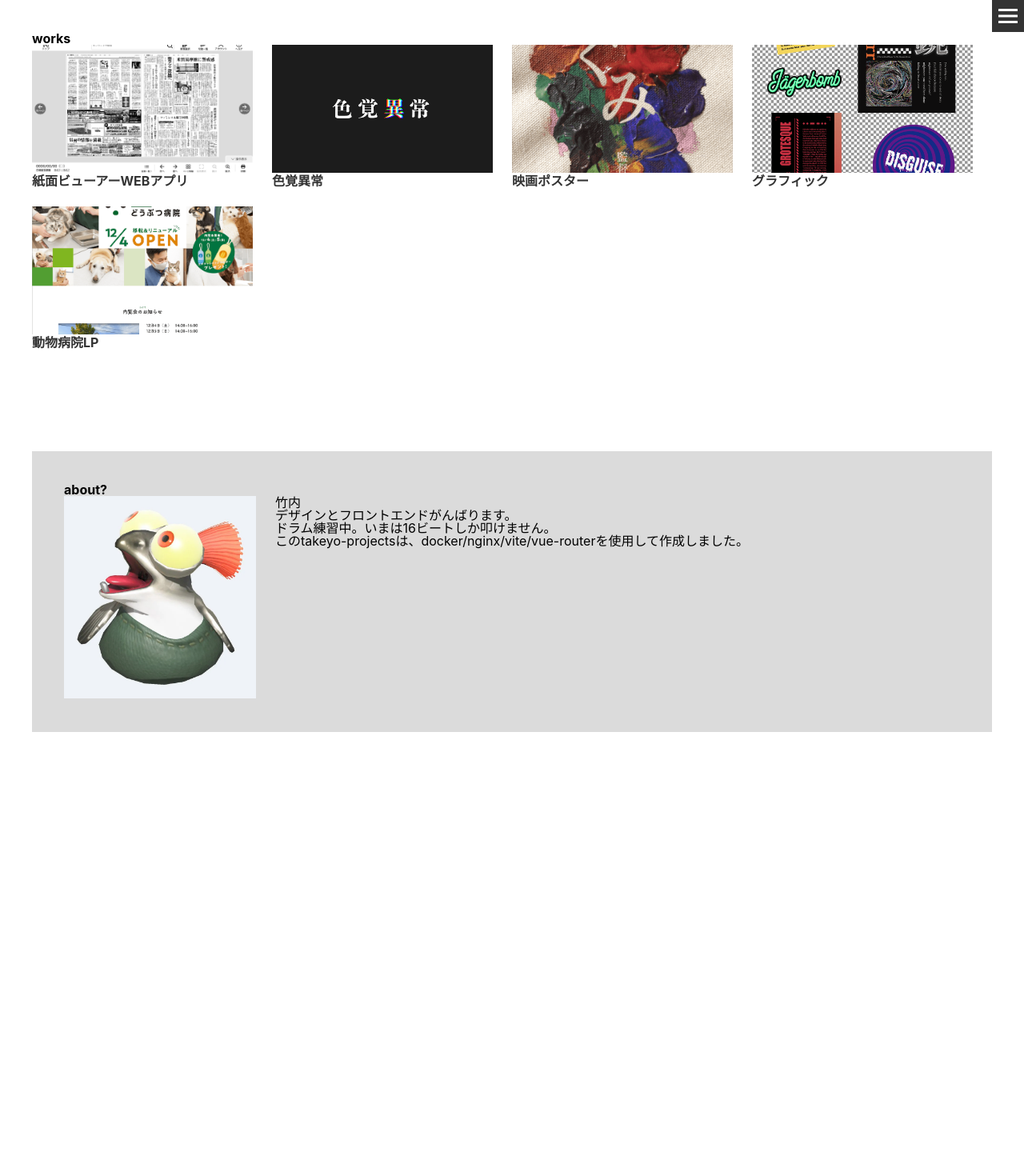
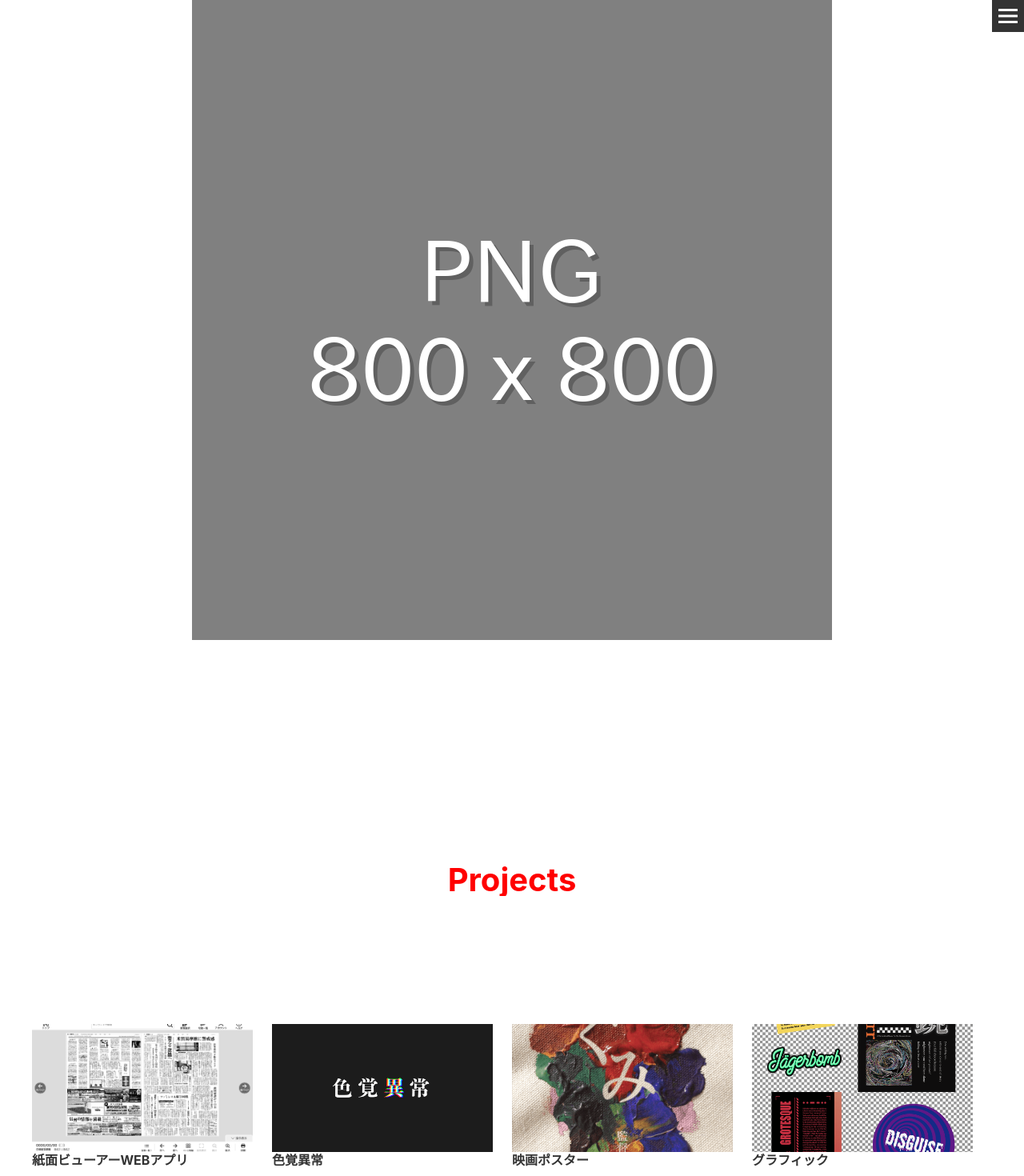
Before and after one commit to takeyodesu/takeyo-projects, a Vue app in the folder takeyo/: page / in a window 1280 px wide. Shown: the top 1470 px of the page at 80% size. Before the commit the page ends 915 px from the top, so only its background shows below. Built offline with nearby package versions, Linux system fonts and the light colour scheme.

Commit message:
IntersectionObserver-animation

```diff
--- a/takeyo/package.json
+++ b/takeyo/package.json
@@ -8,7 +8,7 @@
     "build": "vite build",
     "watch": "BUILD_MODE=watch vite build --watch",
     "preview": "vite preview",
-        "deploy": "vite build --mode=production && gh-pages -d dist"
+    "deploy": "vite build --mode=production && gh-pages -d public"
   },
   "dependencies": {
     "vue": "^3.4.15",
--- a/takeyo/src/App.vue
+++ b/takeyo/src/App.vue
@@ -26,7 +26,7 @@
 
 <script>
 import { RouterLink, RouterView } from "vue-router";
-import { ref, computed } from "vue";
+import { ref, computed, onMounted } from "vue";
 
 export default {
   name: "TopIndex",
@@ -35,12 +35,12 @@ export default {
     RouterView,
   },
   setup() {
-    const showOpenNav = ref(false);
-
+    //image読み込み
     const getImageUrl = (name) => {
       return new URL(`./images/${name}`, import.meta.url).href;
     };
-
+    //HamNav開閉
+    const showOpenNav = ref(false);
     const eventClickOpenNav = () => {
       //true,falseを切り替え
       showOpenNav.value = !showOpenNav.value;
@@ -48,7 +48,6 @@ export default {
     const closeNav = () => {
       showOpenNav.value = false;
     };
-
     return {
       showOpenNav,
       getImageUrl,
--- a/takeyo/src/components/ListItem.vue
+++ b/takeyo/src/components/ListItem.vue
@@ -1,7 +1,8 @@
 <template>
-  <img :src="image" alt="" />
-
-  <div class="p-listItem__title">{{ title }}</div>
+  <div>
+    <img :src="image" alt="" />
+    <div class="p-listItem__title">{{ title }}</div>
+  </div>
 </template>
 
 <script>
--- a/takeyo/src/js/SlideIn.js
+++ b/takeyo/src/js/SlideIn.js
@@ -1,8 +1,7 @@
-// オプション型の定義
 const defaultOptions = {
   root: null,
   rootMargin: "0px",
-  threshold: 0,
+  threshold: 0.1,
 };
 
 const initializeObserveAnimation = (targets, options = {}) => {
@@ -12,10 +11,14 @@ const initializeObserveAnimation = (targets, options = {}) => {
     console.error("initializeObserveAnimation: Target elements are not found.");
     return;
   }
+  console.log(`initializeObserveAnimation: Found ${targetsLength} target(s).`);
 
   const mergedOptions = { ...defaultOptions, ...options };
   const observer = createObserver(mergedOptions, targetsLength);
-  targets.forEach((target) => observer.observe(target));
+  targets.forEach((target) => {
+    console.log("Observing target:", target);
+    observer.observe(target);
+  });
 };
 
 const createObserver = (options, targetsLength) => {
@@ -25,31 +28,21 @@ const createObserver = (options, targetsLength) => {
   const handleObserve = (entries) => {
     entries.forEach((entry) => {
       if (entry.isIntersecting) {
-        // 要素が画面内に入ったら`data-animated`の値を`true`にする
+        console.log(`Element ${entry.target} is intersecting.`);
         entry.target.setAttribute("data-animated", "true");
-        // アニメーションした要素は監視をやめる
+        console.log(`Element ${entry.target} set data-animated to true.`);
         observer.unobserve(entry.target);
         activeCount++;
       }
     });
 
     if (activeCount === targetsLength) {
-      //すべての要素の監視停止
       observer.disconnect();
     }
   };
-  //API使用
+
   observer = new IntersectionObserver(handleObserve, options);
   return observer;
 };
 
-document.addEventListener("DOMContentLoaded", () => {
-  const targetElements = document.querySelectorAll("[data-scroll-animation]");
-
-  const options = {
-    rootMargin: "10% 0px",
-    threshold: 0.5,
-  };
-
-  initializeObserveAnimation(targetElements, options);
-});
+export { initializeObserveAnimation };
--- a/takeyo/src/scss/common.scss
+++ b/takeyo/src/scss/common.scss
@@ -12,3 +12,4 @@
 @use './pages/work';
 @use './utility/utils';
 @use './utility/reset';
+@use './utility/animation';
--- a/takeyo/src/scss/parts/projects/_nav.scss
+++ b/takeyo/src/scss/parts/projects/_nav.scss
@@ -7,6 +7,7 @@
   right: 0;
   display: block;
   overflow-x: scroll;
+  z-index: 1;
   @include module.mixin-mq(pc) {
   }
   .p-navBtnOpen {
--- /dev/null
+++ b/takeyo/src/scss/utility/_animation.scss
@@ -0,0 +1,57 @@
+@use '../foundation/module';
+@use '../foundation/mixin';
+
+[data-scroll-animation] {
+  display: block;
+  inline-size: fit-content;
+  margin-inline: auto;
+}
+
+@media (prefers-reduced-motion: no-preference) and (scripting: enabled) {
+  [data-scroll-animation] {
+    transition-property: var(--property);
+    transition-timing-function: var(--easing);
+
+    &[data-animated="true"]:not(:focus-within) {
+      transition-duration: var(--duration);
+    }
+  }
+}
+/* ======================================================
+// Clip
+// ------------------------------------------------------ */
+
+@media (prefers-reduced-motion: no-preference) and (scripting: enabled) {
+  [data-scroll-animation|="clip"] {
+    --property: clip-path;
+    --easing: cubic-bezier(0.19, 1, 0.22, 1);
+    --duration: 1s;
+    --stating-path: inset(0 100% 0 0);
+    --end-path: inset(0 0 0 0);
+
+    &:not([data-animated="true"]) {
+      clip-path: var(--stating-path);
+    }
+
+    &[data-animated="true"] {
+      clip-path: var(--end-path);
+    }
+  }
+}
+.target-desu {
+  transition: opacity 1s ease, visibility 1s ease;
+  &[aria-hidden="true"] {
+    opacity: 0;
+    visibility: hidden;
+  }
+  &[aria-hidden="false"] {
+    opacity: 1;
+    visibility: visible;
+  }
+}
+
+.u-head {
+  font-size: 40px;
+  margin: 80px 0 160px;
+  color: red;
+}
--- a/takeyo/src/views/TopView.vue
+++ b/takeyo/src/views/TopView.vue
@@ -1,10 +1,12 @@
 <template>
   <div>
-    <div class="p-mv u-sp">
+    <div data-scroll-animation="clip" class="p-mv u-sp">
       <img :src="getImageUrl('800x800.png')" />
     </div>
     <section class="l-content">
-      <h2>works</h2>
+      <div data-scroll-animation="clip" class="TARGET-DESU">
+        <h2 class="u-head">Projects</h2>
+      </div>
       <div class="p-list">
         <RouterLink to="/web" class="p-listItem">
           <ListItem
@@ -46,8 +48,9 @@
 import { RouterLink, RouterView } from "vue-router";
 import ListItem from "../components/ListItem.vue";
 import About from "../components/About.vue";
+import { ref, computed, onMounted } from "vue";
+import { initializeObserveAnimation } from "../js/SlideIn";
 
-import { ref, computed } from "vue";
 export default {
   name: "TopIndex",
   components: {
@@ -61,5 +64,21 @@ export default {
       };
     },
   },
+  setup() {
+    onMounted(() => {
+      const targetElements = document.querySelectorAll(
+        "[data-scroll-animation]"
+      );
+      console.log("targetElements in TopView:", targetElements);
+
+      const options = {
+        root: null,
+        rootMargin: "0px",
+        threshold: 0.1,
+      };
+
+      initializeObserveAnimation(targetElements, options);
+    });
+  },
 };
 </script>
```
Also changed, not shown: 1 other file (tests, documents, lock files or other folders). Lines whose indentation alone changed are shown as unchanged.
